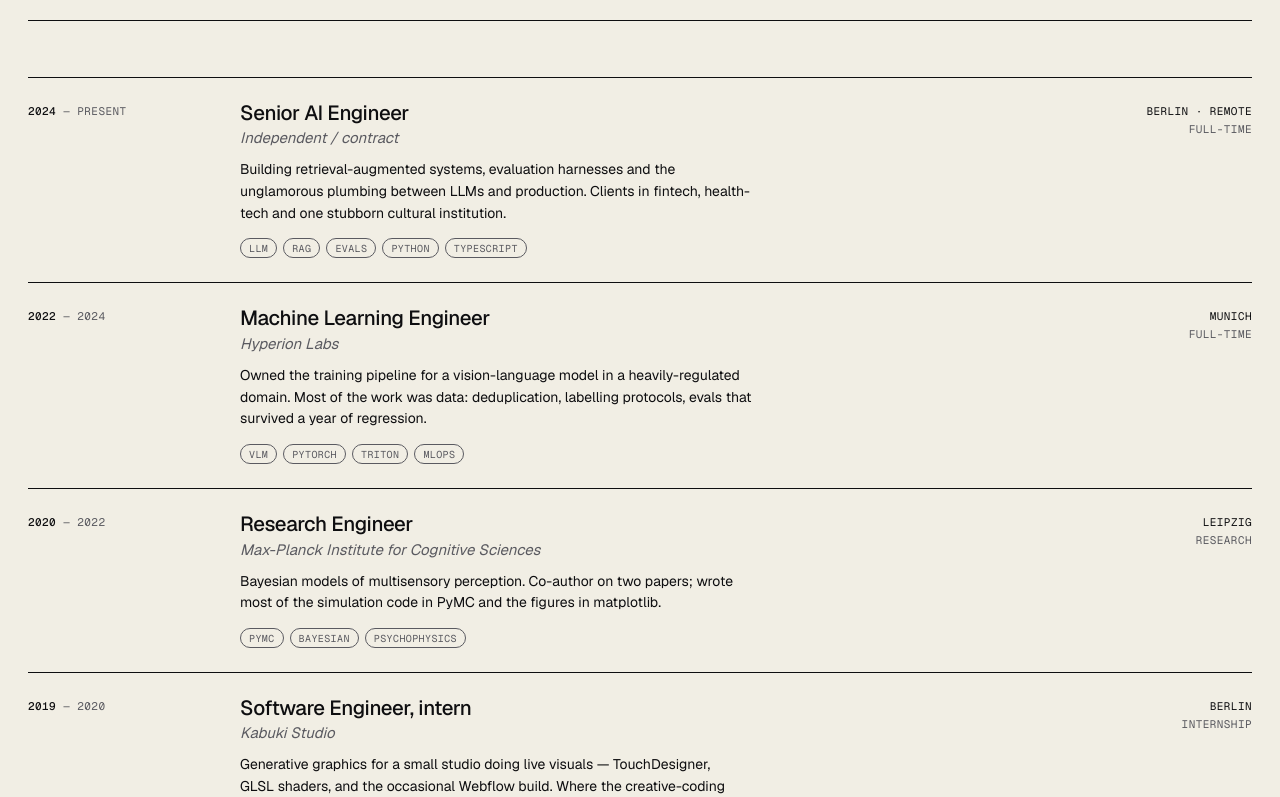
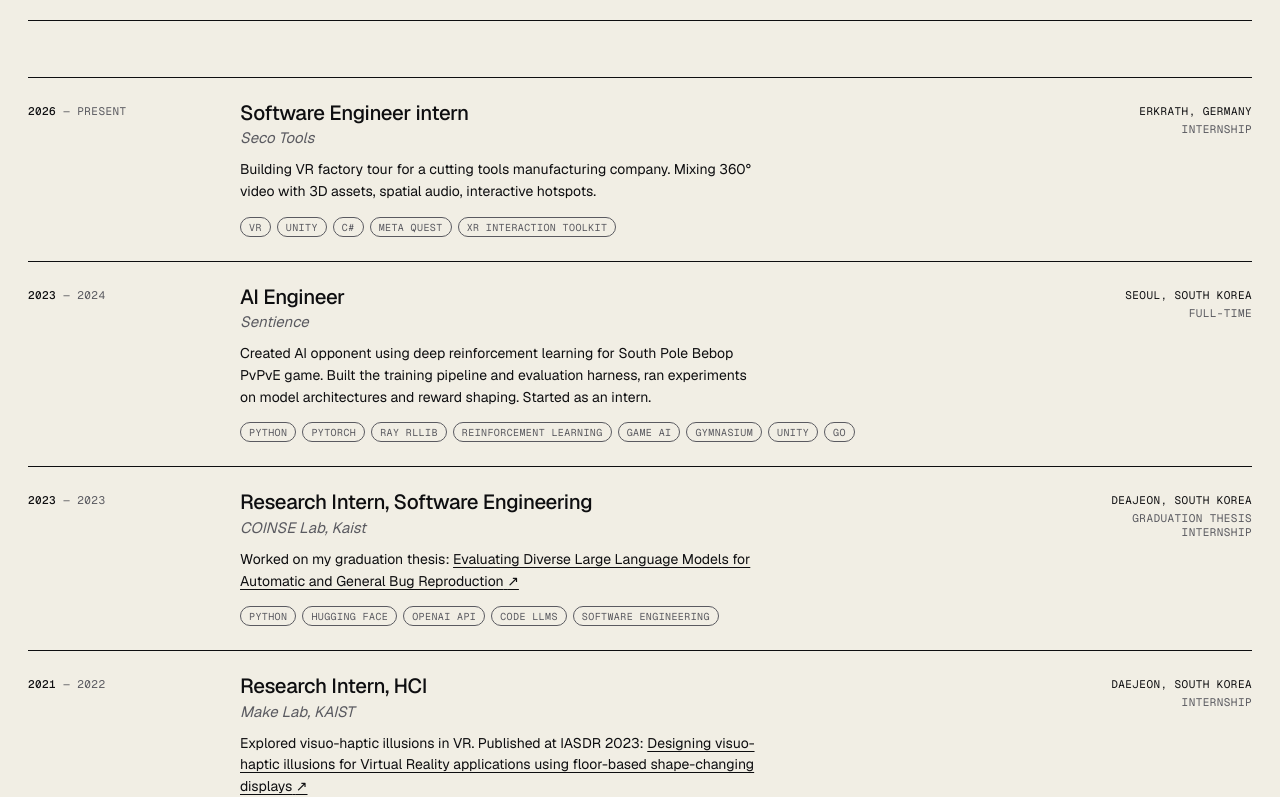
Before and after one commit to nargizas/nargizas.github.io, a Next.js app: page / in a window 1280 px wide. Shown: the part 3744-4541 px from the top of the page. Built offline with nearby package versions, Linux system fonts and the light colour scheme.

Commit message:
add experience section info

```diff
--- a/components/Portfolio.js
+++ b/components/Portfolio.js
@@ -233,40 +233,46 @@
           </div>
           <div className="ledger">
             <LedgerRow
-              range="<b>2024</b> — present"
-              role="Senior AI Engineer"
-              org="Independent / contract"
-              location="Berlin · remote"
-              type="Full-time"
-              blurb="Building retrieval-augmented systems, evaluation harnesses and the unglamorous plumbing between LLMs and production. Clients in fintech, health-tech and one stubborn cultural institution."
-              tags={['LLM', 'RAG', 'Evals', 'Python', 'TypeScript']}
+              range="<b>2026</b> — present"
+              role="Software Engineer intern"
+              org="Seco Tools"
+              location="Erkrath, Germany"
+              type="Internship"
+              blurb="Building VR factory tour for a cutting tools manufacturing company. Mixing 360° video with 3D assets, spatial audio, interactive hotspots."
+              tags={['VR', 'Unity', 'C#', 'Meta Quest', 'XR Interaction Toolkit']}
             />
             <LedgerRow
-              range="<b>2022</b> — 2024"
-              role="Machine Learning Engineer"
-              org="Hyperion Labs"
-              location="Munich"
+              range="<b>2023</b> — 2024"
+              role="AI Engineer"
+              org="Sentience"
+              location="Seoul, South Korea"
               type="Full-time"
-              blurb="Owned the training pipeline for a vision-language model in a heavily-regulated domain. Most of the work was data: deduplication, labelling protocols, evals that survived a year of regression."
-              tags={['VLM', 'PyTorch', 'Triton', 'MLOps']}
+              blurb="Created AI opponent using deep reinforcement learning for South Pole Bebop PvPvE game.
+              Built the training pipeline and evaluation harness, ran experiments on model architectures and reward shaping. Started as an intern."
+              tags={['Python', 'PyTorch', 'Ray RLlib', 'Reinforcement Learning', 'Game AI', 'Gymnasium', 'Unity', 'Go']}
             />
             <LedgerRow
-              range="<b>2020</b> — 2022"
-              role="Research Engineer"
-              org="Max-Planck Institute for Cognitive Sciences"
-              location="Leipzig"
-              type="Research"
-              blurb="Bayesian models of multisensory perception. Co-author on two papers; wrote most of the simulation code in PyMC and the figures in matplotlib."
-              tags={['PyMC', 'Bayesian', 'Psychophysics']}
+              range="<b>2023</b> — 2023"
+              role="Research Intern, Software Engineering"
+              org="COINSE Lab, Kaist"
+              location="Deajeon, South Korea"
+              type="Graduation thesis internship"
+              blurb={<>Worked on my graduation thesis:{' '}
+                <a href="https://dl.acm.org/doi/10.1109/TSE.2024.3450837" target="_blank" rel="noopener noreferrer">
+                  Evaluating Diverse Large Language Models for Automatic and General Bug Reproduction{' '}↗</a></>}
+              tags={['Python', 'Hugging Face', 'OpenAI API', 'Code LLMs', 'Software Engineering']}
             />
             <LedgerRow
-              range="<b>2019</b> — 2020"
-              role="Software Engineer, intern"
-              org="Kabuki Studio"
-              location="Berlin"
+              range="<b>2021</b> — 2022"
+              role="Research Intern, HCI"
+              org="Make Lab, KAIST"
+              location="Daejeon, South Korea"
               type="Internship"
-              blurb="Generative graphics for a small studio doing live visuals — TouchDesigner, GLSL shaders, and the occasional Webflow build. Where the creative-coding habit started."
-              tags={['TouchDesigner', 'GLSL', 'Webflow']}
+              blurb={<>Explored visuo-haptic illusions in VR. Published at IASDR 2023:
+                {' '}<a href="https://dl.designresearchsociety.org/iasdr/iasdr2023/fullpapers/164/"
+                  target="_blank" rel="noopener noreferrer">
+                  Designing visuo-haptic illusions for Virtual Reality applications using floor-based shape-changing displays{' '}↗</a></>}
+              tags={['VR', 'HCI', 'Unity', 'C#']}
             />
           </div>
         </section>
@@ -292,7 +298,7 @@
               role="B.Sc. Computer Science"
               org="KAIST"
               location="Daejeon, South Korea"
-              blurb={<>Minor in Industrial Design. Graduation thesis:{' '}<a href="#" target="_blank" rel="noopener noreferrer">Evaluating Diverse Large Language Models for Automatic and General Bug Reproduction{' '}↗</a></>}
+              blurb="Minor in Industrial Design. Graduation thesis"
               tags={['ML', 'Deep Learning', 'HCI', 'VR', 'Design']}
             />
           </div>
```
